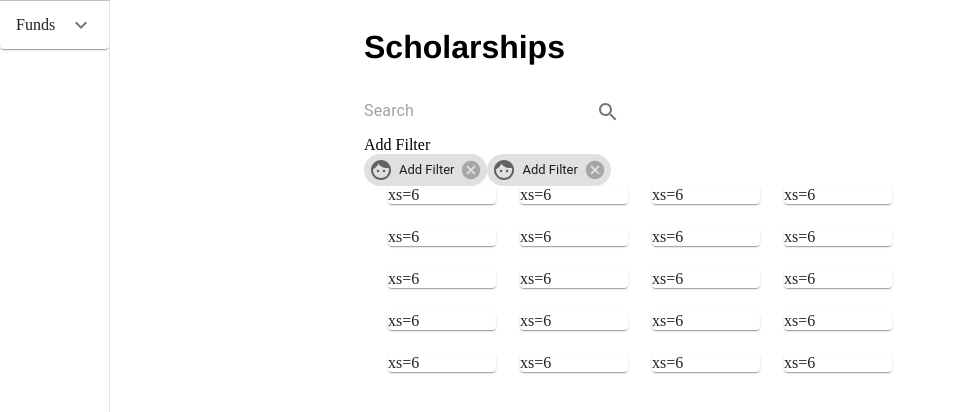
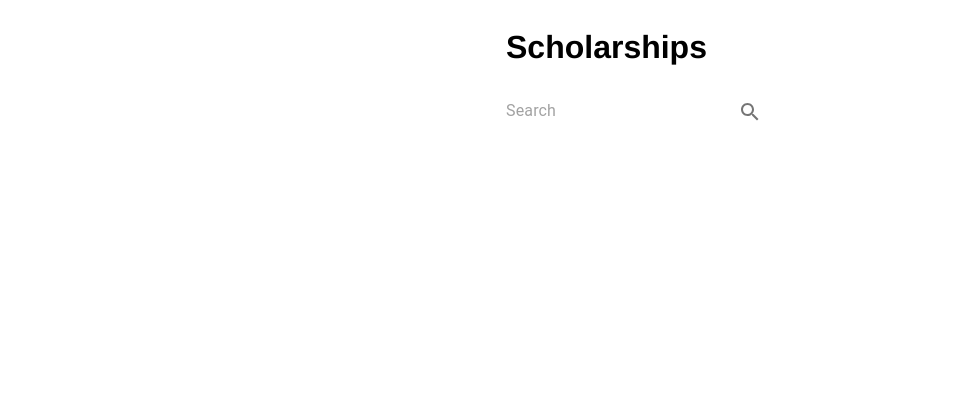
Before and after one commit to hidny/ixhacklab2019, a React app: page / in a window 1280 px wide. Shown: the top 412 px of the page, without its empty margins (0-956 px from the left). Built offline with nearby package versions, Linux system fonts and the light colour scheme.

Commit message:
Hid grid and filter until search query

```diff
--- a/src/components/Home.jsx
+++ b/src/components/Home.jsx
@@ -9,17 +9,33 @@ import Results from './Results';
 //let results = [{ "funds": 1000, "country": "Canada", "field": "engineering" }];
 
 class Home extends React.Component {
+		constructor(props){
+			super(props)
+			this.state = {
+				searchQuery: ""
+			}
+		}
 //	onSearch(query) {
 //		$.get('http://some.url.com/search?query=' + query)
 //      	.then(data => results = data);
 //	}
+	//
+	handleOnSearch = (value) => {
+		this.setState({
+			searchQuery: value
+		})
+	}
+	render() {
+		let searchQueryReadySection  = [];
 
-	render() {
+		if (this.state.searchQuery) {
+			searchQueryReadySection.push(<Filter/>);
+			searchQueryReadySection.push(<Results/>);
+		}
 	  return(
 			<Container maxWidth="sm">
-				<MainPage/>
-				<Filter/>
-				<Results/>
+				<MainPage onSearch={this.handleOnSearch}/>
+					{searchQueryReadySection}
 			</Container>
 	  )
 	};
--- a/src/components/MainPage.jsx
+++ b/src/components/MainPage.jsx
@@ -21,8 +21,7 @@ class MainPage extends React.Component {
 	}
 
 	handleSubmit(event) {
-		alert('A name was submitted: ' + this.state.value);
-		event.preventDefault();
+		this.props.onSearch(this.state.value);
 	}
 
 	render() {
```
